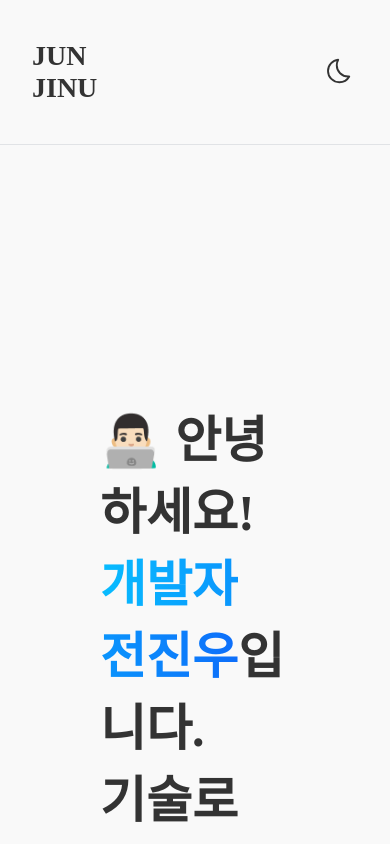
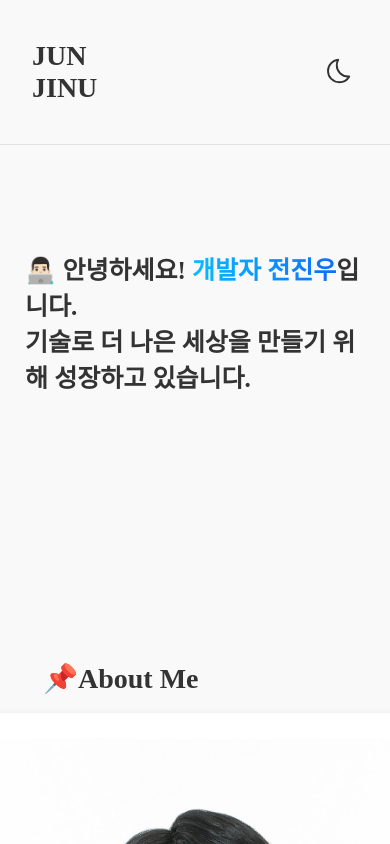
Before and after one commit to Jun-Jinu/portfolio, a Next.js app: page / in a window 390 px wide. Shown: the top 844 px of the page. Built offline with nearby package versions, Linux system fonts and the light colour scheme.

Commit message:
fix: 반응형 글자 오류 해결

```diff
--- a/components/common/about-me.tsx
+++ b/components/common/about-me.tsx
@@ -111,6 +111,10 @@ const Bubble = styled.div`
         top: -20px;
         left: 200px;
     }
+
+    @media screen and (max-width: 768px) {
+        font-size: 1rem;
+    }
 `;
 
 const data = [
--- a/components/common/introduce.tsx
+++ b/components/common/introduce.tsx
@@ -9,12 +9,14 @@ const Container = styled.div`
     background-color: #f9f9f9;
     align-items: center;
     padding: 400px 0px;
-`;
-
-const Text = styled.p`
     font-size: 50px;
     font-weight: bold;
     color: #333;
+
+    @media screen and (max-width: 768px) {
+        padding: 250px 0px;
+        font-size: 25px;
+    }
 `;
 
 const Name = styled.b`
@@ -27,10 +29,10 @@ const Name = styled.b`
 export default function Introduce() {
     return (
         <Container>
-            <Text>
+            <p>
                 👨🏻‍💻 안녕하세요! <Name>개발자 전진우</Name>입니다.
-            </Text>
-            <Text>기술로 더 나은 세상을 만들기 위해 성장하고 있습니다.</Text>
+            </p>
+            <p>기술로 더 나은 세상을 만들기 위해 성장하고 있습니다.</p>
         </Container>
     );
 }
--- a/components/common/skill.tsx
+++ b/components/common/skill.tsx
@@ -21,6 +21,7 @@ const Title = styled.h2`
 
 const Container = styled.div`
     background-color: #f9f9f9;
+    width: 100%;
     margin: 54px 0;
 `;
 
--- a/styles/globals.css
+++ b/styles/globals.css
@@ -111,4 +111,7 @@ main{
   background-color: #f9f9f9;
 
   padding: 0px 100px;
+  @media screen and (max-width: 768px) {
+    padding: 0px 25px;
+  }
 }
```
